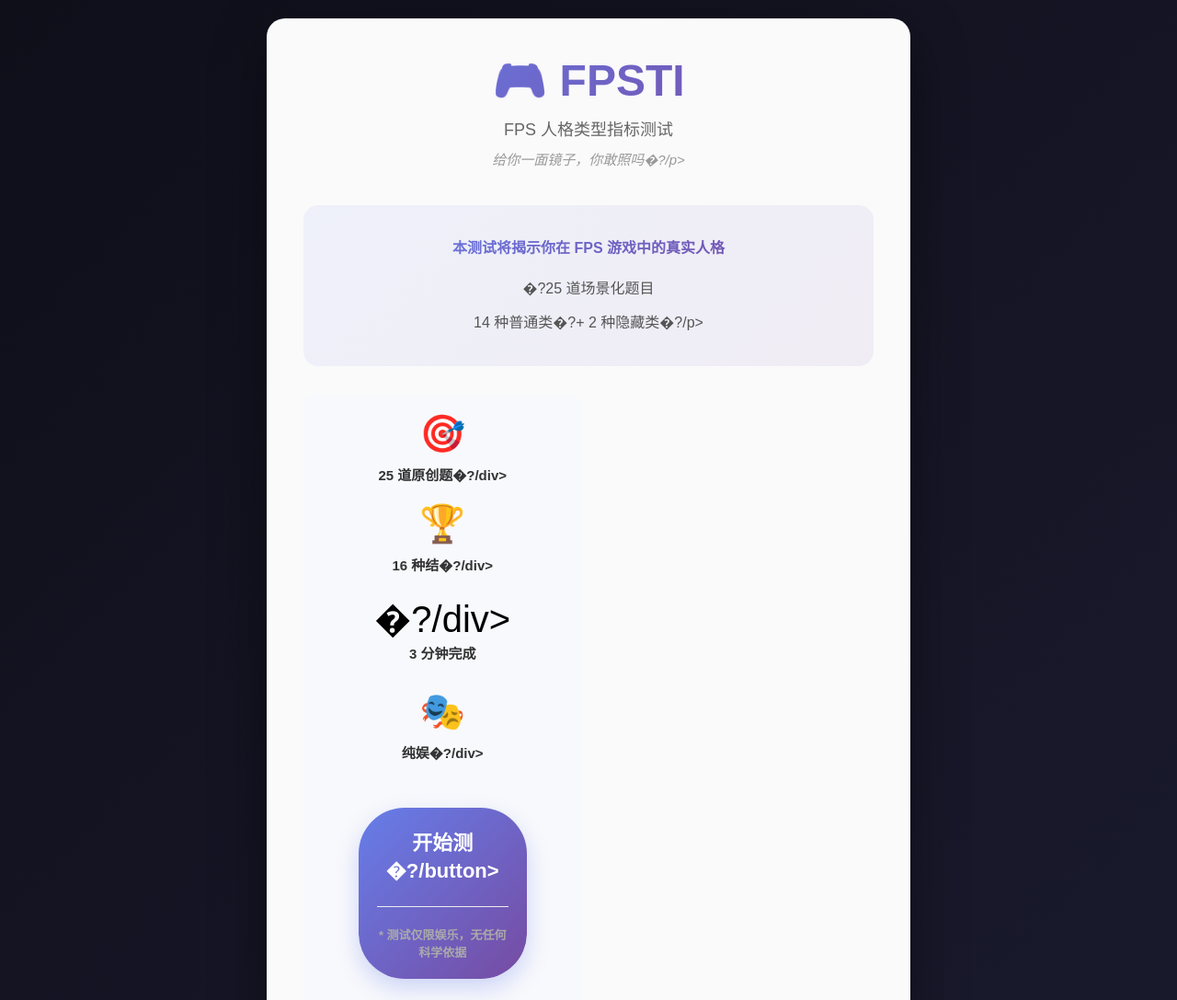
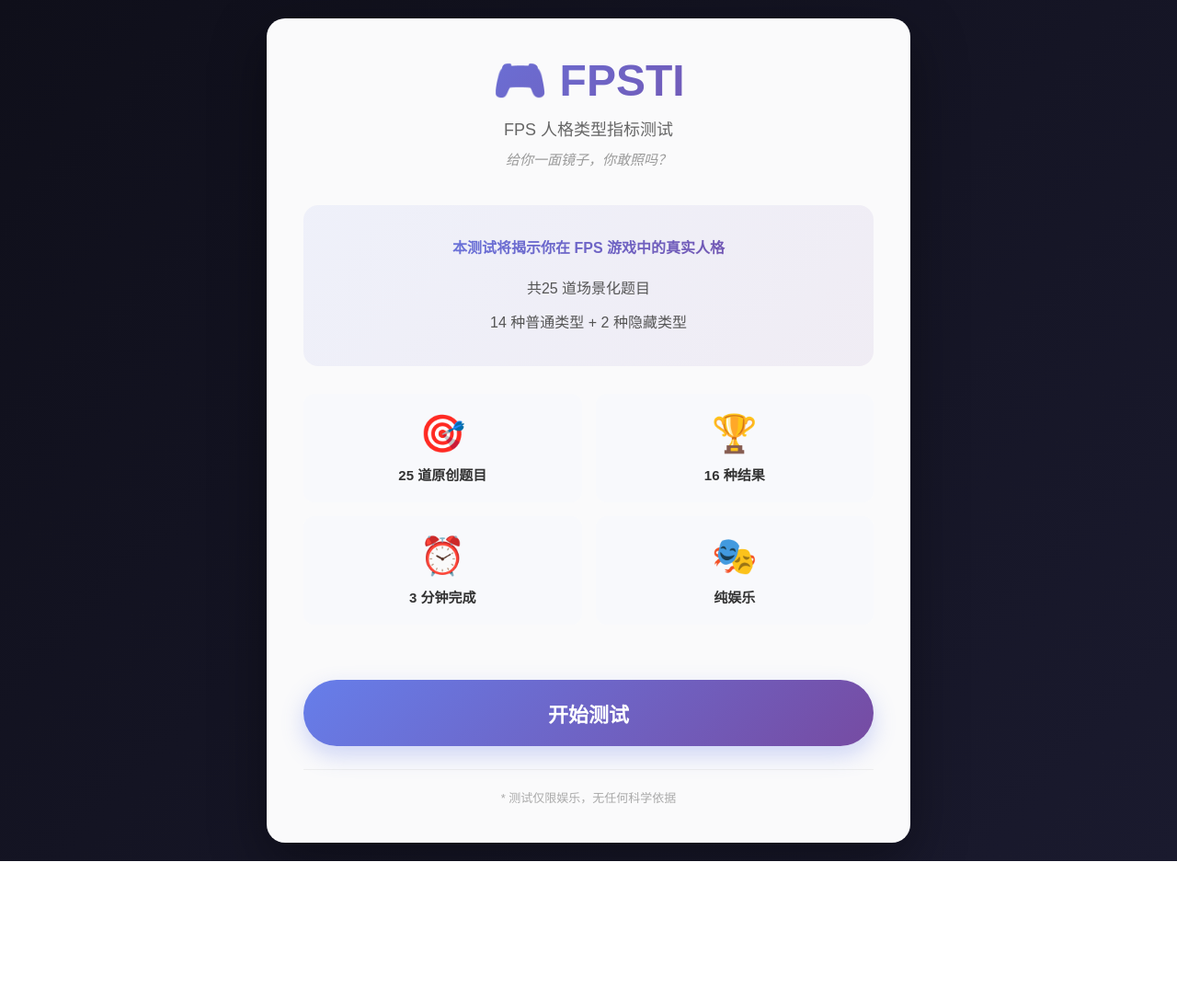
Before and after one commit to th3nding/fpsti-quiz, a website: page index.html in a window 1280 px wide. Shown: the top 1087 px of the page at 92% size. After the commit the page ends 936 px from the top, so only its background shows below. Drawn offline with Linux system fonts and the light colour scheme.

Commit message:
Fix remaining HTML encoding issues: repair damaged HTML tags, fix questions array JSON syntax, complete start-page text cleanup

```diff
--- a/index.html
+++ b/index.html
@@ -213,23 +213,23 @@
             <div class="header">
                 <h1>🎮 FPSTI</h1>
                 <p class="subtitle">FPS 人格类型指标测试</p>
-                <p class="tagline">给你一面镜子，你敢照吗�?/p>
+                <p class="tagline">给你一面镜子，你敢照吗？</p>
             </div>
 
             <div class="intro">
                 <p class="intro-highlight">本测试将揭示你在 FPS 游戏中的真实人格</p>
-                <p>�?25 道场景化题目</p>
-                <p>14 种普通类�?+ 2 种隐藏类�?/p>
+                <p>共25 道场景化题目</p>
+                <p>14 种普通类型 + 2 种隐藏类型</p>
             </div>
 
             <div class="features">
-                <div class="feature"><div class="feature-icon">🎯</div><div class="feature-text">25 道原创题�?/div></div>
-                <div class="feature"><div class="feature-icon">🏆</div><div class="feature-text">16 种结�?/div></div>
-                <div class="feature"><div class="feature-icon">�?/div><div class="feature-text">3 分钟完成</div></div>
-                <div class="feature"><div class="feature-icon">🎭</div><div class="feature-text">纯娱�?/div></div>
+                <div class="feature"><div class="feature-icon">🎯</div><div class="feature-text">25 道原创题目</div></div>
+                <div class="feature"><div class="feature-icon">🏆</div><div class="feature-text">16 种结果</div></div>
+                <div class="feature"><div class="feature-icon">⏰</div><div class="feature-text">3 分钟完成</div></div>
+                <div class="feature"><div class="feature-icon">🎭</div><div class="feature-text">纯娱乐</div></div>
             </div>
 
-            <button class="btn start-btn" onclick="startTest()">开始测�?/button>
+            <button class="btn start-btn" onclick="startTest()">开始测试</button>
             <p class="disclaimer">* 测试仅限娱乐，无任何科学依据</p>
         </div>
 
@@ -272,30 +272,30 @@
     <script>
         const questions = [
             { text: "开局第一波交火，你的第一反应是？", options: ["直接拉出去刚，枪线必须压过对手", "找个角落架枪，等他们自己撞上来", "等队友先上，我找机会补枪", "报点指挥，让队友知道敌人在哪"] },
-            { text: "残局 1v3，还剩30 秒，你会？, options: ["主动出击，逐个击破", "找个阴位等他们来找我", "假装下包骗他们出来, "冷静分析，等时间耗尽"] },
-            { text: "队友说你太菜了，你怎么回应？, options: ["来，1v1 单挑，看看谁菜, "不说话，默默屏蔽", "你行你上啊, "我的我的，下一把] },
-            { text: "遇到对面有人一直蹲同一个点，你会？", options: ["直接 pre-fire 把他秒了", "绕后偷他屁股", "叫队友一起把他逼出来, "不管他，绕过去打其他人] },
-            { text: "你的定位是？", options: ["队伍主C，carry 全场", "自由人，想干嘛干嘛, "辅助位，配合队友", "指挥位，大脑担当"] },
-            { text: "比赛输了，你觉得主要原因是？", options: ["我手感不好，没carry 起来", "队友太菜了，带不动, "对面太强了，没办法, "战术执行有问题] },
-            { text: "你最喜欢的击杀方式是？", options: ["正面刚枪，硬实力碾压", "老六阴人，出其不意, "timing 完美，恰到好处, "团队配合，集火秒杀] },
-            { text: "遇到逆风局，你的心态是？ options: ["我能翻盘，相信我", "算了，下一把吧", "稳住，慢慢打", "开始压力队友] },
-            { text: "你怎么看待'战术'这件事？", options: ["战术是什么？能吃吗？", "战术就是蹲点阴人", "战术很重要，但要随机应变", "战术至上，严格执行] },
-            { text: "队友失误了，你会？, options: ["没关系，我来 carry", "笑死，这都能死, "没事，下次注意, "？？？你在干什么] },
-            { text: "你打游戏的时间大概是？, options: ["每天 8 小时+", "有空就玩", "周末玩玩", "偶尔娱乐"] },
-            { text: "你的 KD 大概是？", options: ["2.0+", "1.5 左右", "1.0 左右", "不重要] },
-            { text: "遇到对面有人嘲讽你，你会？, options: ["直接打爆他的头, "不理他，继续阴他", "叫队友一起抓他, "屏蔽，专注游戏] },
-            { text: "你最喜欢的地图位置是？, options: ["中路，正面刚", "小道，可以绕后, "包点，可以防守, "高处，可以架枪] },
-            { text: "你怎么看待'压力'？, options: ["压力就是动力", "压力太大了，顶不住, "还行，能接受", "我就是压力本身] },
-            { text: "你的游戏目标是？", options: ["上分，打到最高段位, "开心就好, "练技术，变强", "社交，认识朋友] },
-            { text: "遇到对面有人打得特别好，你会？, options: ["针对他，把他打服", "避开他，打其他人", "学习他，模仿他的打法", "加好友，以后一起玩"] },
-            { text: "你的沟通方式是？, options: ["简短有力，报点精准", "能不说就不说", "话痨，不停地说, "压力型指挥] },
-            { text: "你觉得自己是？ options: ["天才少年，天赋异禀", "努力型选手，勤能补拙, "普通玩家，开心就好, "老玩家，经验丰富"] },
-            { text: "你怎么看待'版本'？, options: ["版本是什么？我只玩我喜欢的, "跟着版本走，哪个强玩哪个", "研究版本，找出最优解", "等削弱，太强的英雄没意思] },
-            { text: "你的设备是？", options: ["顶级配置144Hz+", "主流配置，够用就行, "笔记本，能玩就好", "主机玩家"] },
-            { text: "遇到外挂，你会？", options: ["直接举报，然后下一把, "录屏取证，详细举报, "退游戏，今天不玩了", "与其怒喷三百回合"] },
-            { text: "你怎么看待'电竞'？, options: ["我就是职业哥水平", "看看比赛，学学技术, "不感兴趣", "想打职业"] },
-            { text: "你的游戏消费习惯是？", options: ["皮肤全买，必须好看, "只买喜欢的, "原皮战神", "等免费活动] },
-            { text: "最后，用一句话形容你的游戏风格？, options: ["枪刚话狠", "猥琐发育", "团队至上", "快乐游戏"] }
+            { text: "残局 1v3，还剩30 秒，你会？", options: ["主动出击，逐个击破", "找个阴位等他们来找我", "假装下包骗他们出来", "冷静分析，等时间耗尽"] },
+            { text: "队友说你太菜了，你怎么回应？", options: ["来，1v1 单挑，看看谁菜", "不说话，默默屏蔽", "你行你上啊", "我的我的，下一把"] },
+            { text: "遇到对面有人一直蹲同一个点，你会？", options: ["直接 pre-fire 把他秒了", "绕后偷他屁股", "叫队友一起把他逼出来", "不管他，绕过去打其他人"] },
+            { text: "你的定位是？", options: ["队伍主C，carry 全场", "自由人，想干嘛干嘛", "辅助位，配合队友", "指挥位，大脑担当"] },
+            { text: "比赛输了，你觉得主要原因是？", options: ["我手感不好，没carry 起来", "队友太菜了，带不动", "对面太强了，没办法", "战术执行有问题"] },
+            { text: "你最喜欢的击杀方式是？", options: ["正面刚枪，硬实力碾压", "老六阴人，出其不意", "timing 完美，恰到好处", "团队配合，集火秒杀"] },
+            { text: "遇到逆风局，你的心态是？", options: ["我能翻盘，相信我", "算了，下一把吧", "稳住，慢慢打", "开始压力队友"] },
+            { text: "你怎么看待'战术'这件事？", options: ["战术是什么？能吃吗？", "战术就是蹲点阴人", "战术很重要，但要随机应变", "战术至上，严格执行"] },
+            { text: "队友失误了，你会？", options: ["没关系，我来 carry", "笑死，这都能死", "没事，下次注意", "？？？你在干什么"] },
+            { text: "你打游戏的时间大概是？", options: ["每天 8 小时+", "有空就玩", "周末玩玩", "偶尔娱乐"] },
+            { text: "你的 KD 大概是？", options: ["2.0+", "1.5 左右", "1.0 左右", "不重要"] },
+            { text: "遇到对面有人嘲讽你，你会？", options: ["直接打爆他的头", "不理他，继续阴他", "叫队友一起抓他", "屏蔽，专注游戏"] },
+            { text: "你最喜欢的地图位置是？", options: ["中路，正面刚", "小道，可以绕后", "包点，可以防守", "高处，可以架枪"] },
+            { text: "你怎么看待'压力'？", options: ["压力就是动力", "压力太大了，顶不住", "还行，能接受", "我就是压力本身"] },
+            { text: "你的游戏目标是？", options: ["上分，打到最高段位", "开心就好", "练技术，变强", "社交，认识朋友"] },
+            { text: "遇到对面有人打得特别好，你会？", options: ["针对他，把他打服", "避开他，打其他人", "学习他，模仿他的打法", "加好友，以后一起玩"] },
+            { text: "你的沟通方式是？", options: ["简短有力，报点精准", "能不说就不说", "话痨，不停地说", "压力型指挥"] },
+            { text: "你觉得自己是？", options: ["天才少年，天赋异禀", "努力型选手，勤能补拙", "普通玩家，开心就好", "老玩家，经验丰富"] },
+            { text: "你怎么看待'版本'？", options: ["版本是什么？我只玩我喜欢的", "跟着版本走，哪个强玩哪个", "研究版本，找出最优解", "等削弱，太强的英雄没意思"] },
+            { text: "你的设备是？", options: ["顶级配置144Hz+", "主流配置，够用就行", "笔记本，能玩就好", "主机玩家"] },
+            { text: "遇到外挂，你会？", options: ["直接举报，然后下一把", "录屏取证，详细举报", "退游戏，今天不玩了", "与其怒喷三百回合"] },
+            { text: "你怎么看待'电竞'？", options: ["我就是职业哥水平", "看看比赛，学学技术", "不感兴趣", "想打职业"] },
+            { text: "你的游戏消费习惯是？", options: ["皮肤全买，必须好看", "只买喜欢的", "原皮战神", "等免费活动"] },
+            { text: "最后，用一句话形容你的游戏风格？", options: ["枪刚话狠", "猥琐发育", "团队至上", "快乐游戏"] }
         ];
 
         const results = {
@@ -399,7 +399,7 @@
             if (aRatio >= 0.9) return 'HACKER';
 
             const ratios = [aRatio, bRatio, cRatio, dRatio].sort(function(x, y) { return y - x; });
-            // VWO10: A 30-50%, B 20-40%, C�?5%, D�?5%, 且没有任何选项超过 50%
+            // VWO10: A 30-50%, B 20-40%, C⏰5%, D⏰5%, 且没有任何选项超过 50%
             if (aRatio >= 0.3 && aRatio < 0.5 &&
                 bRatio >= 0.2 && bRatio <= 0.4 &&
                 cRatio >= 0.15 &&
```
